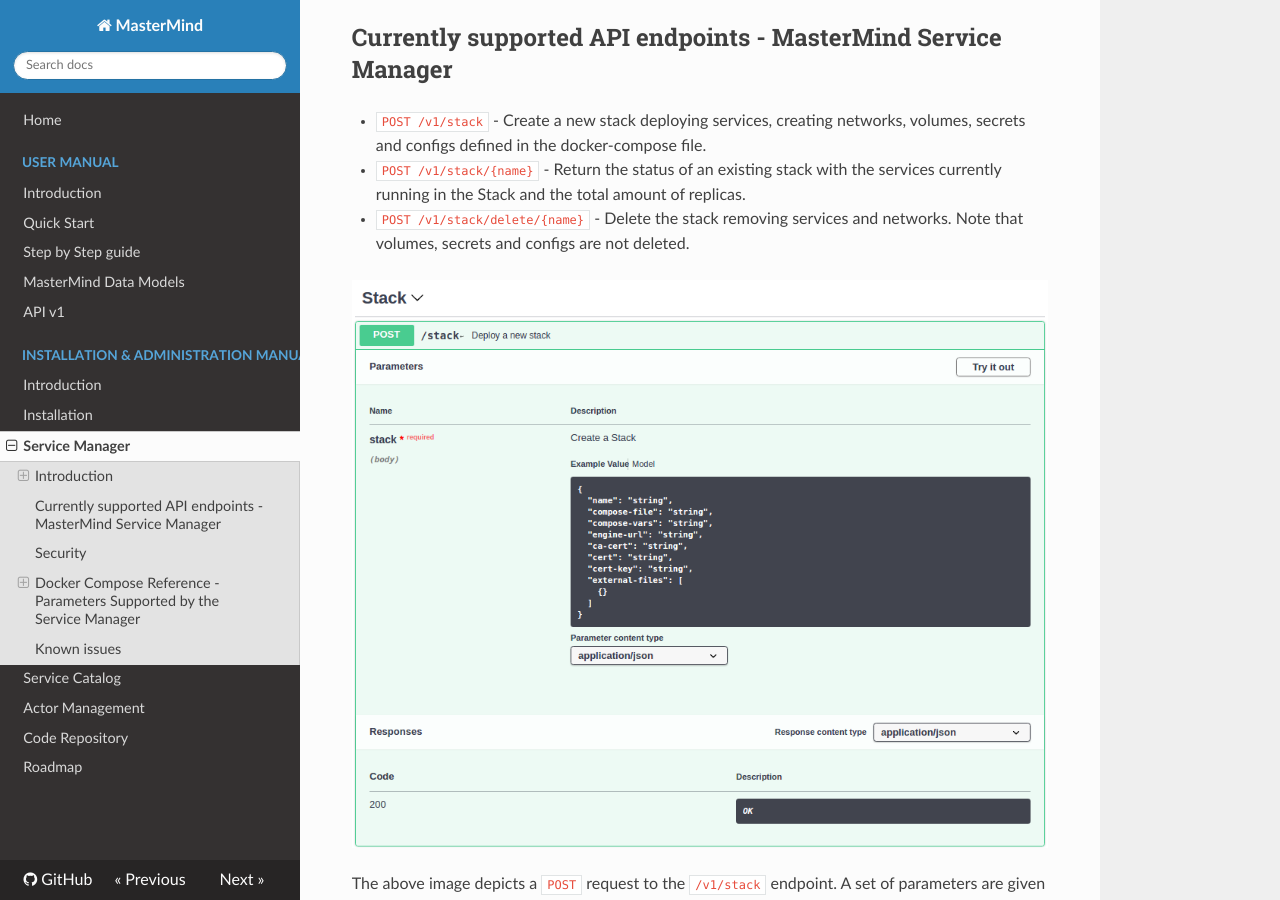
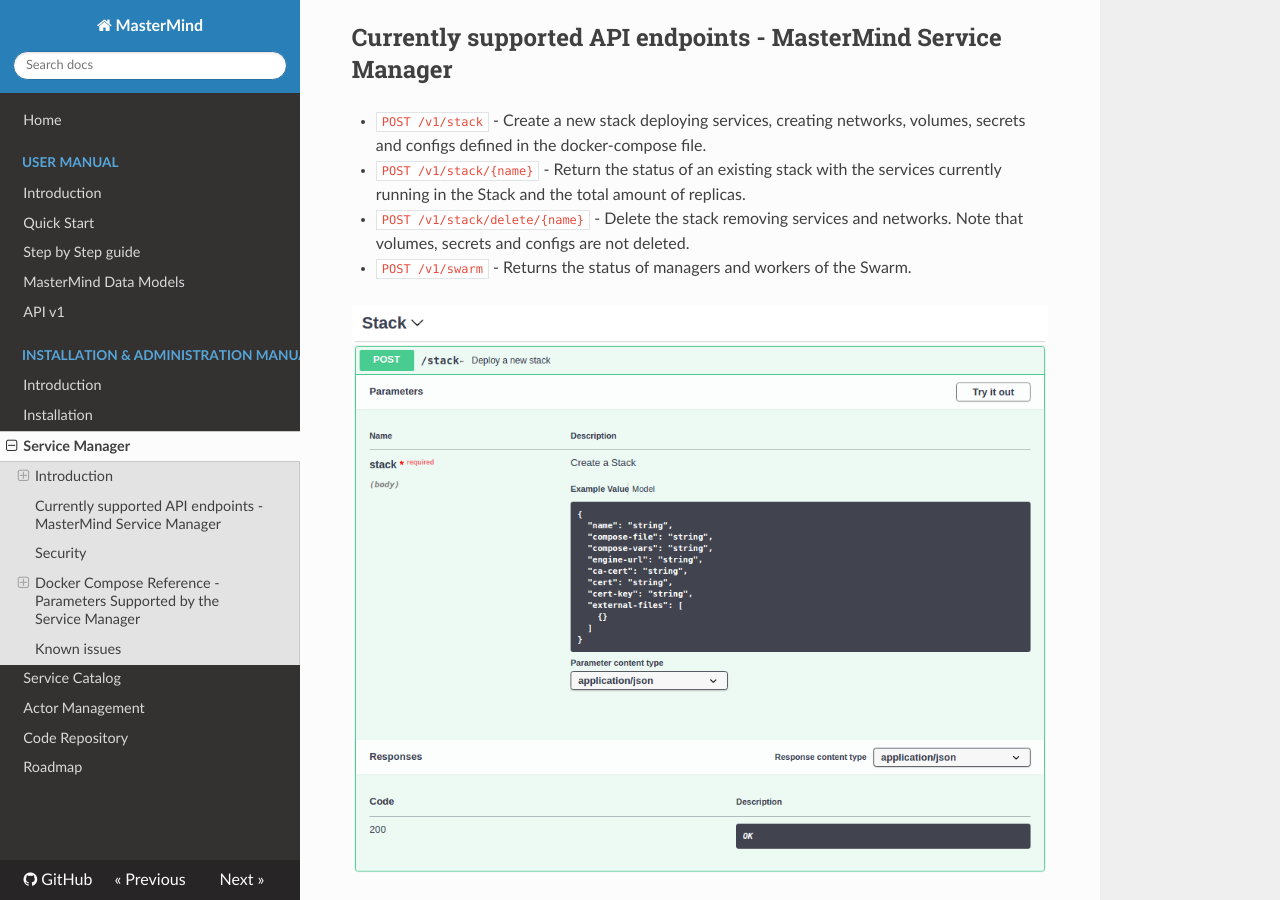
Before and after one commit to martel-innovate/MasterMind, an MkDocs documentation site: the page built from docs/admin/service_manager.md, in a window 1280 px wide and 900 px high, scrolled down 990 px. Built offline with MkDocs 1.6.1, drawn with Linux system fonts in a browser that asks for light colours; nearby versions of some CDN libraries; comment, search, counter and statistics services are not loaded; old or Windows-style settings are respelled for this version of MkDocs.

Commit message:
Added missing Swarm endpoint.

```diff
--- a/docs/admin/service_manager.md
+++ b/docs/admin/service_manager.md
@@ -42,6 +42,8 @@ multiple requests to be served at a time.
 
 * `POST /v1/stack/delete/{name}` - Delete the stack removing services and
   networks. Note that volumes, secrets and configs are not deleted.
+
+* `POST /v1/swarm` - Returns the status of managers and workers of the Swarm.
 
 ![image alt text](../images/swagger_example.png)
 
```
